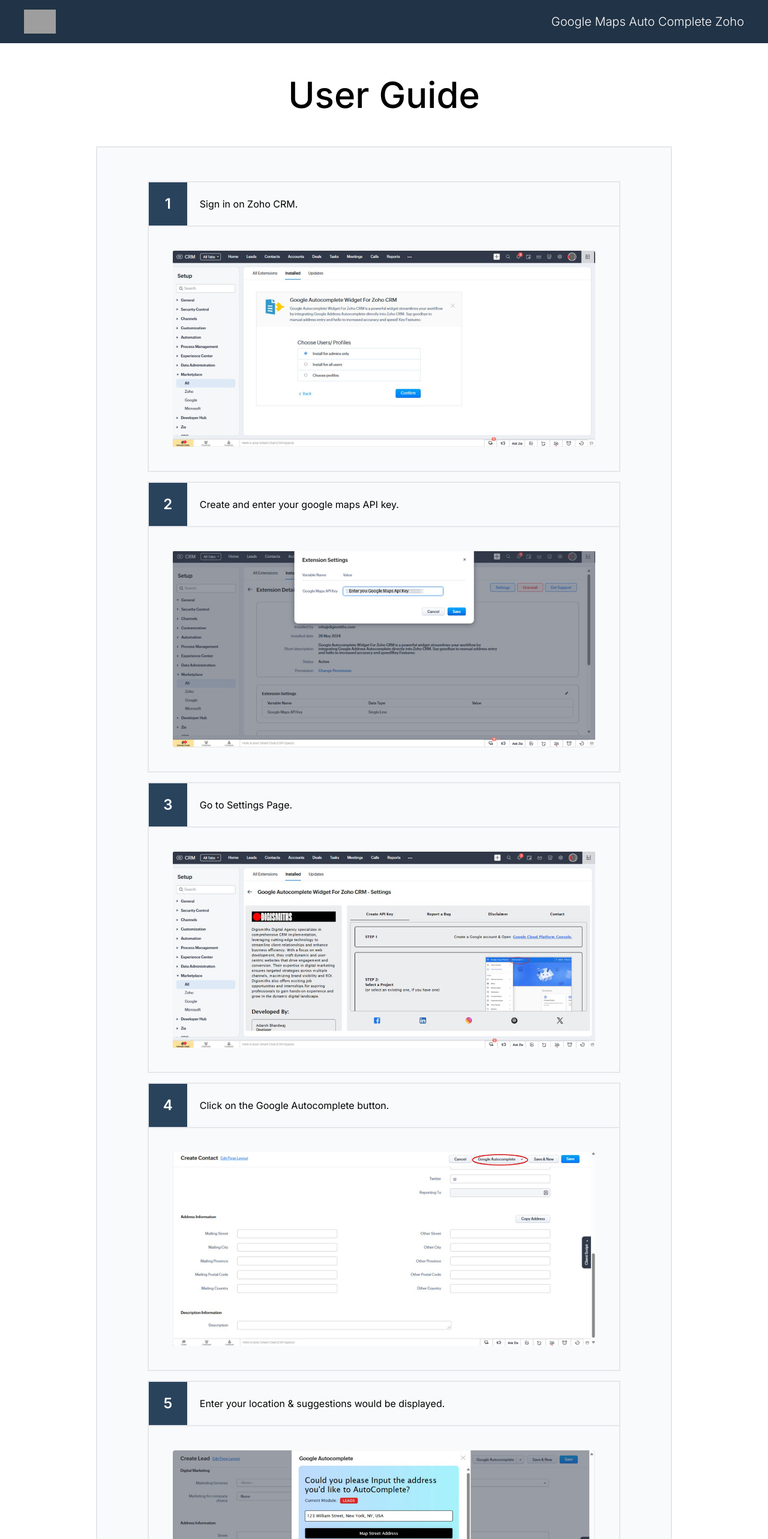
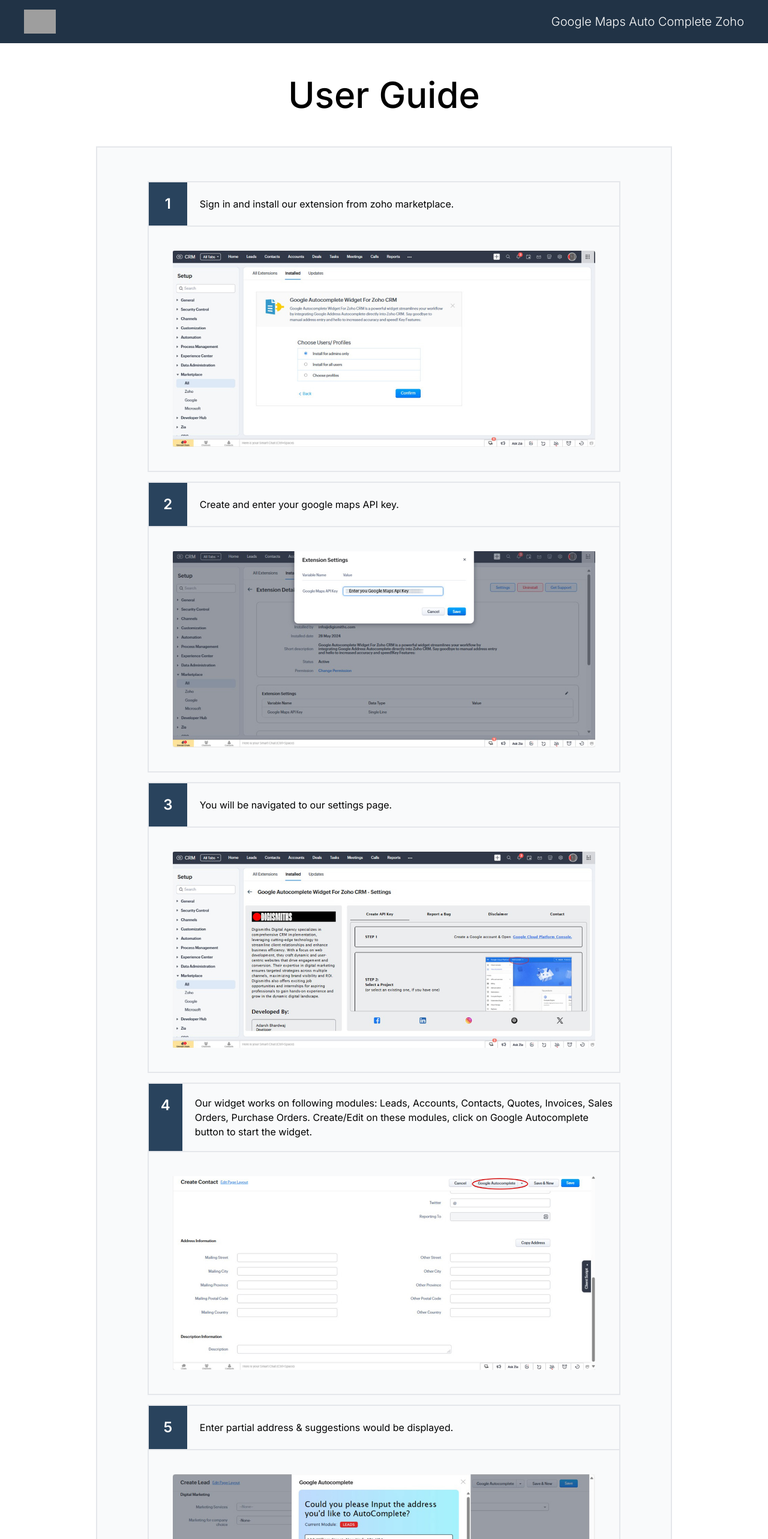
Before and after one commit to digismiths-club/zoho-widget-user-guide, a Next.js app: page /zoho-widget-user-guide/ in a window 1280 px wide. Shown: the top 2566 px of the page at 60% size. Built offline with nearby package versions, Linux system fonts and the light colour scheme; grey boxes are pictures that could not be loaded.

Commit message:
finalized!

```diff
--- a/src/app/Data.json
+++ b/src/app/Data.json
@@ -2,7 +2,7 @@
     "imgArr":[
         {
           "url": "/zoho-widget-user-guide/1.jpg",
-          "title": "Sign in on Zoho CRM."
+          "title": "Sign in and install our extension from zoho marketplace."
         },
         {
           "url": "/zoho-widget-user-guide/2.jpg",
@@ -10,23 +10,23 @@
         },
         {
           "url": "/zoho-widget-user-guide/3.jpg",
-          "title": "Go to Settings Page."
+          "title": "You will be navigated to our settings page."
         },
         {
           "url": "/zoho-widget-user-guide/4.jpg",
-          "title": "Click on the Google Autocomplete button."
+          "title": "Our widget works on following modules: Leads, Accounts, Contacts, Quotes, Invoices, Sales Orders, Purchase Orders. Create/Edit on these modules, click on Google Autocomplete button to start the widget."
         },
         {
           "url": "/zoho-widget-user-guide/5.jpg",
-          "title": "Enter your location & suggestions would be displayed."
+          "title": "Enter partial address & suggestions would be displayed."
         },
         {
           "url": "/zoho-widget-user-guide/6.jpg",
-          "title": "Select your Mailing Address or Other Address."
+          "title": "Select a Mailing Address, Other Address or both on Contact module. The address will map accordingly."
         },
         {
           "url": "/zoho-widget-user-guide/7.jpg",
-          "title": "Select your Mailing Address or Billing Address."
+          "title": "Select a Shiping Address, Billing Address or both on Account, Quotes, Invoices, Sales Orders, Purchase Orders module. The address will map accordingly."
         },
         {
           "url": "/zoho-widget-user-guide/8.jpg",
--- /dev/null
+++ b/src/app/components/Footer.js
@@ -0,0 +1,11 @@
+import React from 'react'
+
+function Footer() {
+  return (
+    <div className='mt-14 bg-[#213346] h-14 flex items-center justify-center text-white py-7 w-full '>
+      Made with love by Team Digismiths ❤️
+    </div>
+  )
+}
+
+export default Footer
--- a/src/app/page.js
+++ b/src/app/page.js
@@ -2,6 +2,7 @@
 import data from './Data.json';
 import Card from "./components/Card";
 import NavBar from "./components/NavBar";
+import Footer from "./components/Footer";
 
 export default function Home() {
   const imgArr= data.imgArr;
@@ -21,6 +22,7 @@
             })
           }
         </div>
+        <Footer/>
       </main>
     </>
   );
```
